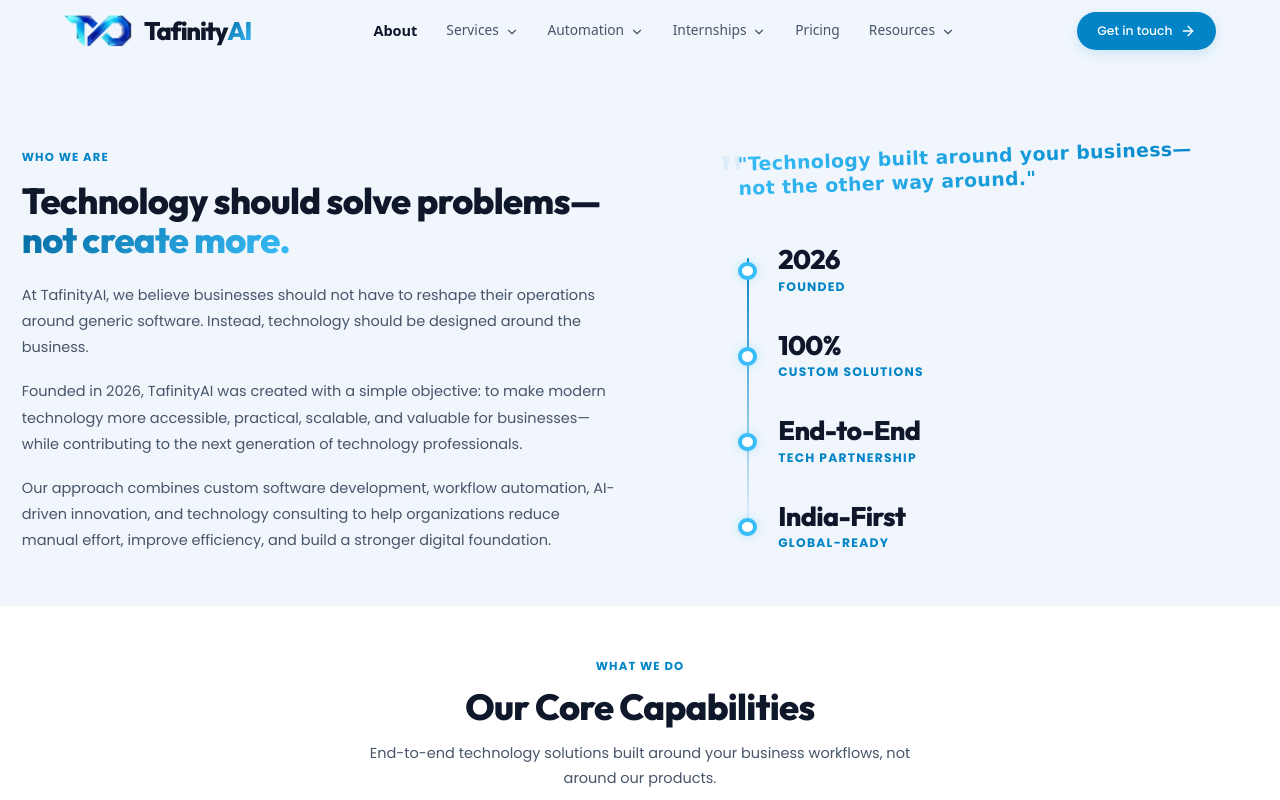
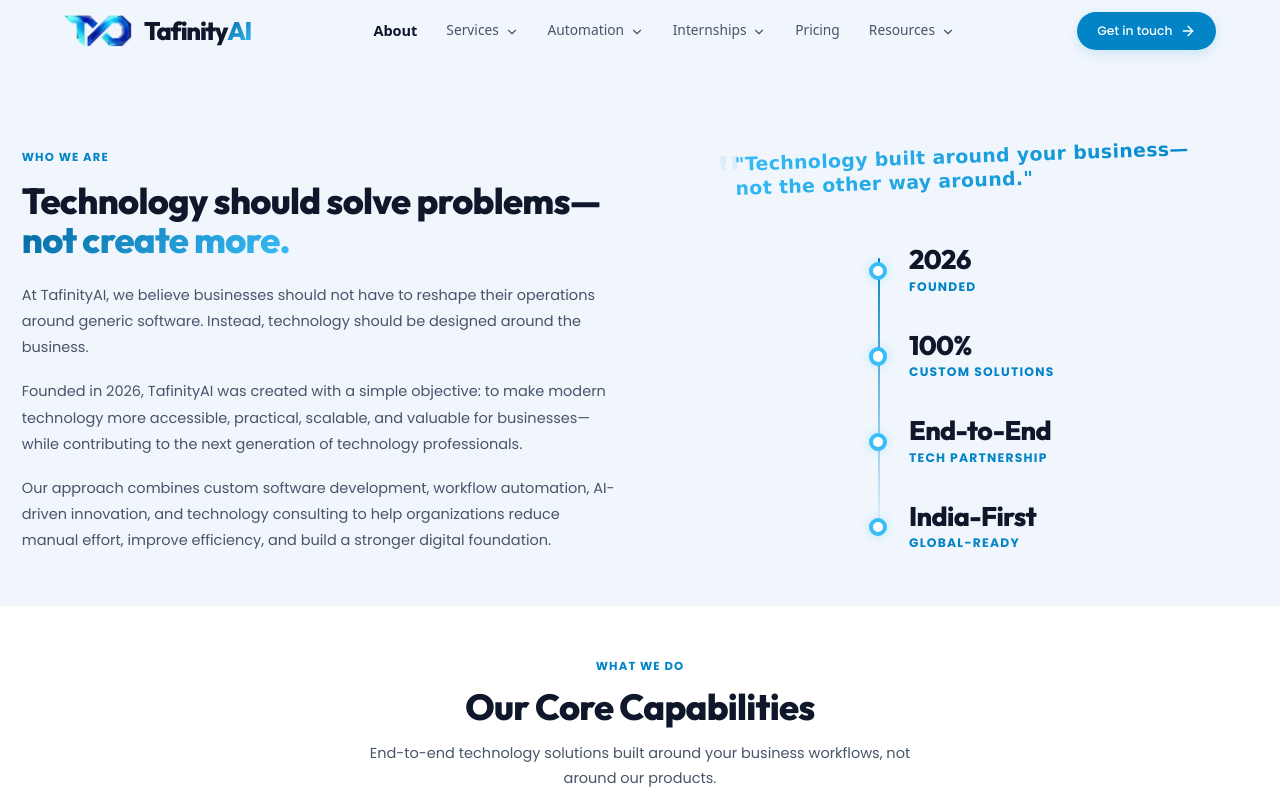
Before and after one commit to TafinityAI-LLP/tai, a React (Vite) app: page /about in a window 1280 px wide. Shown: the top 800 px of the page. Built offline with nearby package versions, Linux system fonts and the light colour scheme.

Commit message:
Center align timeline block robustly using w-max

```diff
--- a/src/pages/About.jsx
+++ b/src/pages/About.jsx
@@ -146,8 +146,8 @@
                             </p>
                         </motion.div>
 
-                        <motion.div initial="hidden" whileInView="visible" viewport={{ once: true }} variants={fadeInRight} className="flex flex-col items-center justify-center h-full w-full">
-                            <div className="w-fit" style={{ paddingLeft: 'min(3%, 0.5rem)' }}>
+                        <motion.div initial="hidden" whileInView="visible" viewport={{ once: true }} variants={fadeInRight} className="flex items-center justify-center h-full w-full md:w-[90%] mx-auto">
+                            <div className="w-max mx-auto flex flex-col md:items-center">
                                 <p style={{
                                     fontSize: 'clamp(0.95rem, 2vw, 1.3rem)',
                                     fontFamily: '"Caveat", "Dancing Script", "Comic Sans MS", cursive',
```
